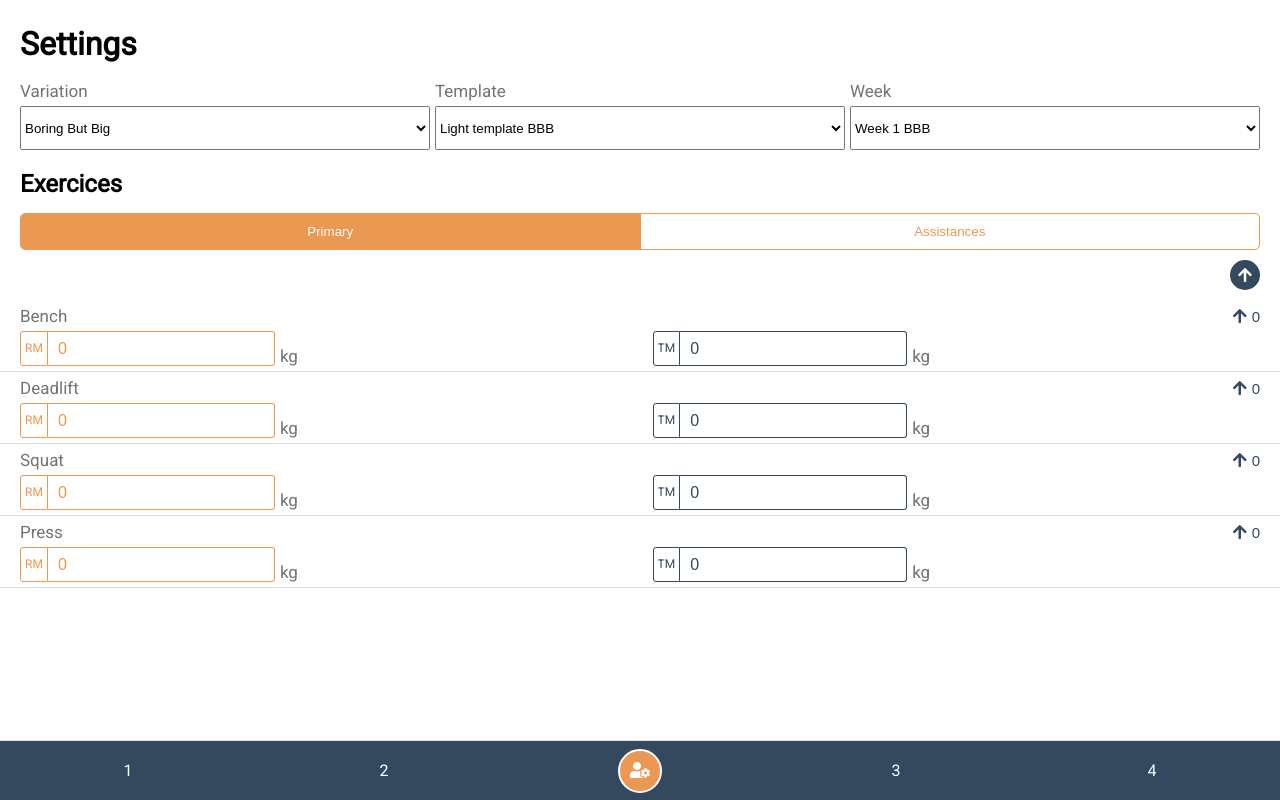
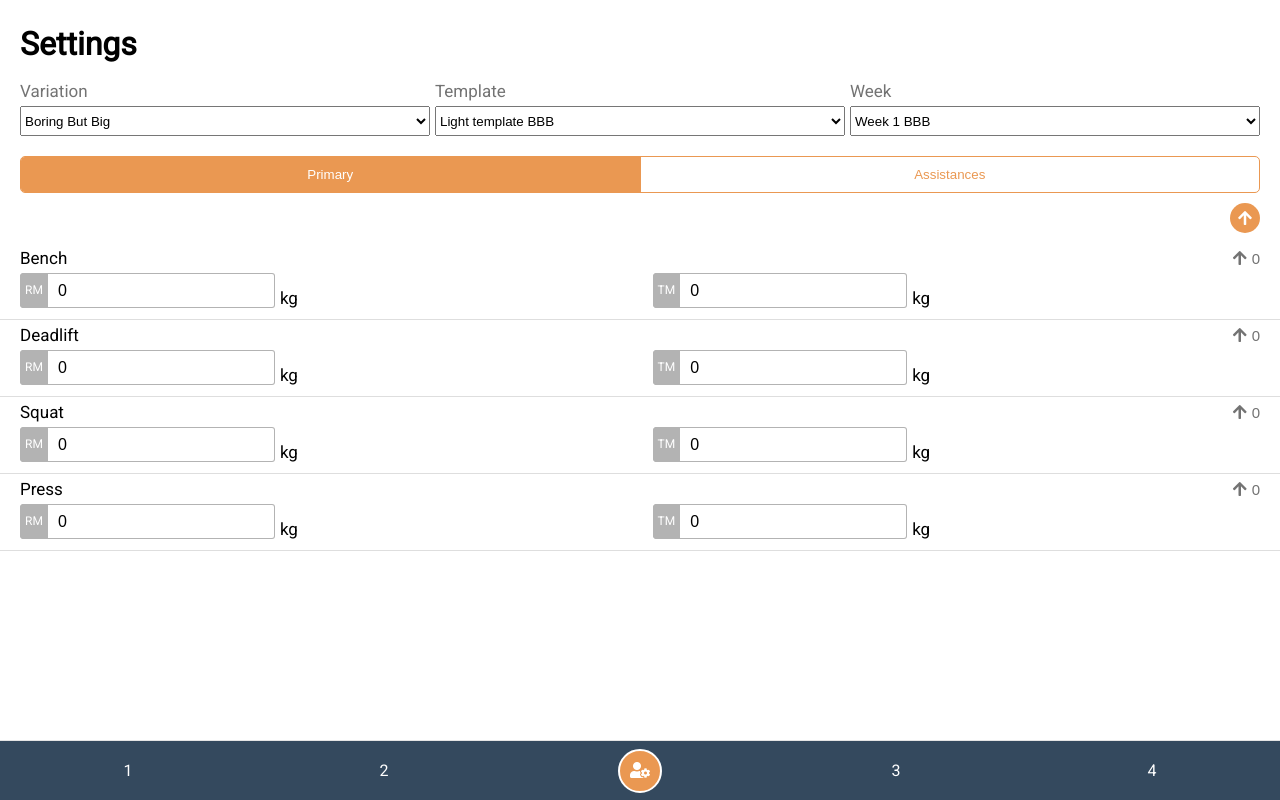
Before and after one commit to LeoGoemaere/wendler-531, a Vue app in the folder app/: page /#/ in a window 1280 px wide. Built offline with nearby package versions, Linux system fonts and the light colour scheme.

Commit message:
Update some styles + add notif when increment factor

```diff
--- a/app/src/App.vue
+++ b/app/src/App.vue
@@ -356,6 +356,9 @@
 	.notif-popin__button--delete {
 		color: red;
 	}
+	.notif-popin__button--validate {
+		color: #ea9852;
+	}
 	.notif-popin__button--cancel {
 		color: #34495e;
 		background-color: #fff;
--- a/app/src/components/AddExercice.vue
+++ b/app/src/components/AddExercice.vue
@@ -18,8 +18,8 @@
 				</div>
 			</div>
 			<div class="buttons buttons--top-border">
+				<button class="button-action" @click="cancelAddExercice">Cancel</button>
 				<button :class="{ 'button-action--disabled': !isExerciceSelectionned }" class="button-action" @click="addExercice">Add Exercice</button>
-				<button class="button-action" @click="cancelAddExercice">Cancel</button>
 			</div>
 		</div>
 		<div :class="popinActiveClass" class="popin__overlay" @click="cancelAddExercice"></div>
--- a/app/src/components/CreateAssistance.vue
+++ b/app/src/components/CreateAssistance.vue
@@ -12,8 +12,8 @@
 				<input type="text" v-model="assistanceEdited" class="popin__row js-input-create-assistance" placeholder="Exercice name" />
 			</div>
 			<div class="buttons">
+				<button class="button-action" @click="cancelAddExercice">Cancel</button>
 				<button :class="{ 'button-action--disabled': !assistanceEdited }" class="button-action" @click="createExercice">Create Exercice</button>
-				<button class="button-action" @click="cancelAddExercice">Cancel</button>
 			</div>
 		</div>
 		<ExerciceLineItem
@@ -110,6 +110,7 @@ export default {
 		display: flex;
 		align-items: center;
 		justify-content: center;
+		background-color: #ea9852;
 	}
 	.icon_fa-plus {
 	}
--- a/app/src/components/ExerciceLineItem.vue
+++ b/app/src/components/ExerciceLineItem.vue
@@ -100,8 +100,8 @@ export default {
 
 <style scoped>
 	.exercice {
-		padding-top: 6px;
-		padding-bottom: 6px;
+		padding-top: 5px;
+		padding-bottom: 12px;
 		position: relative;
 		transition: transform ease-out .3s;
 	}
@@ -121,6 +121,7 @@ export default {
 		display: flex;
 		justify-content: space-between;
 		align-items: center;
+		color: #000;
 	}
 
 	.exercice__label-row {
@@ -158,7 +159,8 @@ export default {
 		font-size: 12px;
 		text-align: center;
 		text-transform: uppercase;
-		color: #ea9852;
+		color: #fff;
+		background-color: #b3b3b3;
 		border-radius: 4px;
    		border-bottom-right-radius: 0;
 		border-top-right-radius: 0;
@@ -173,23 +175,21 @@ export default {
 		right: 0;
 		bottom: 0;
 		left: 0;
-		border: 1px solid #ea9852;
+		border: 1px solid #b3b3b3;
 		border-top-left-radius: 3px;
 		border-bottom-left-radius: 3px;
 	}
 
 	.datas__label--tm {
 		border-right: 0;
-		color: #34495e;
 	}
 
 	.datas__label--tm::before {
-		border: 1px solid #34495e;
 	}
 
 	.datas__label--unit {
 		background-color: transparent;
-		color: #737373;
+		color: #000;
 		text-transform: none;
 		border: none;
 		line-height: normal;
@@ -213,7 +213,7 @@ export default {
 		right: 0;
 		bottom: 0;
 		left: 0;
-		border: 1px solid #ea9852;
+		border: 1px solid #b3b3b3;
 		border-left: none;
 		z-index: -1;
 		border-top-right-radius: 3px;
@@ -221,7 +221,6 @@ export default {
 	}
 
 	.datas__input-container--tm::before {
-		border: 1px solid #34495e;
 		border-left: none;
 	}
 
@@ -230,12 +229,10 @@ export default {
 		border: none;
 		padding: 0 10px;
 		box-sizing: border-box;
-		color: #ea9852;
 		font-size: 16px;
 		background-color: transparent;
 	}
 
 	.datas__input--tm {
-		color: #34495e;
 	}
 </style>
--- a/app/src/components/PickingExtraSet.vue
+++ b/app/src/components/PickingExtraSet.vue
@@ -34,8 +34,8 @@
 						</li>
 					</ul>
 					<div class="buttons">
+						<button class="button-action" @click="cancelAddSet">Cancel</button>
 						<button :class="{ 'button-action--disabled': !isSetSelectionned }" class="button-action" @click="addSet">Add Extra Set</button>
-						<button class="button-action" @click="cancelAddSet">Cancel</button>
 					</div>
 				</div>
 				<div :class="{ 'is-active': popinIsActive }" class="popin__overlay" @click="cancelAddSet"></div>
--- a/app/src/components/ProgressionIncrementor.vue
+++ b/app/src/components/ProgressionIncrementor.vue
@@ -1,8 +1,16 @@
 <template>
 	<div class="progression-incrementor__container">
-		<button @click="incrementExercicesMax" class="button progression-incrementor__button">
+		<button @click="showNotif" class="button progression-incrementor__button">
 			<i class="fas fa-arrow-up icon__arrow-up"></i>
 		</button>
+		<div :class="{ 'notif-popin--active': notifIsActive }" class="notif-popin">
+			<div class="notif-popin__delete-container">
+				<p class="notif-popin__description">Increment all your TM max.</p>
+				<button @click="incrementExercicesMax" class="notif-popin__button notif-popin__button--validate">Increment TM</button>
+			</div>
+			<button @click="closeNotif" class="notif-popin__button notif-popin__button--cancel">Cancel</button>
+		</div>
+		<div :class="{ 'is-active': notifIsActive }" class="popin__overlay" @click="closeNotif"></div>
 	</div>
 </template>
 
@@ -11,7 +19,18 @@ import { mapGetters } from 'vuex';
 
 export default {
 	name: 'ProgressionIncrementor',
+	data() {
+		return {
+			notifIsActive: false
+		}
+	},
 	methods: {
+		showNotif() {
+			this.notifIsActive = true;
+		},
+		closeNotif() {
+			this.notifIsActive = false;
+		},
 		incrementExercicesMax() {
 			let exercices = JSON.parse(JSON.stringify(this.getExercices));
 			for (let key in exercices) {
@@ -21,6 +40,7 @@ export default {
 				})
 			}
 			this.$store.commit('updateExercices', exercices);
+			this.closeNotif();
 		}
 	},
 	computed: {
@@ -43,7 +63,7 @@ export default {
 		display: flex;
 		align-items: center;
 		justify-content: center;
-		background-color: #34495e;
+		background-color: #ea9852;
 		margin-left: 10px;
 	}
 </style>
--- a/app/src/components/SelectContainer.vue
+++ b/app/src/components/SelectContainer.vue
@@ -93,6 +93,6 @@ export default {
 		font-size: 17px;
 	}
 	.select__item {
-		height: 44px;
+		height: 30px;
 	}
 </style>
--- a/app/src/components/SetIncrementFactor.vue
+++ b/app/src/components/SetIncrementFactor.vue
@@ -73,7 +73,7 @@ export default {
 	.set-increment-button {
 		border: none;
 		background-color: transparent;
-		color: #34495e;
+		color: #737373;
 		border-radius: 5px;
 		display: flex;
 		align-items: center;
--- a/app/src/views/Home.vue
+++ b/app/src/views/Home.vue
@@ -11,7 +11,6 @@
 			/>
 		</div>
 
-		<h2 class="space__x">Exercices</h2>
 		<ExercicesSetter
 			:exercices="getExercices"
 		/>
```
